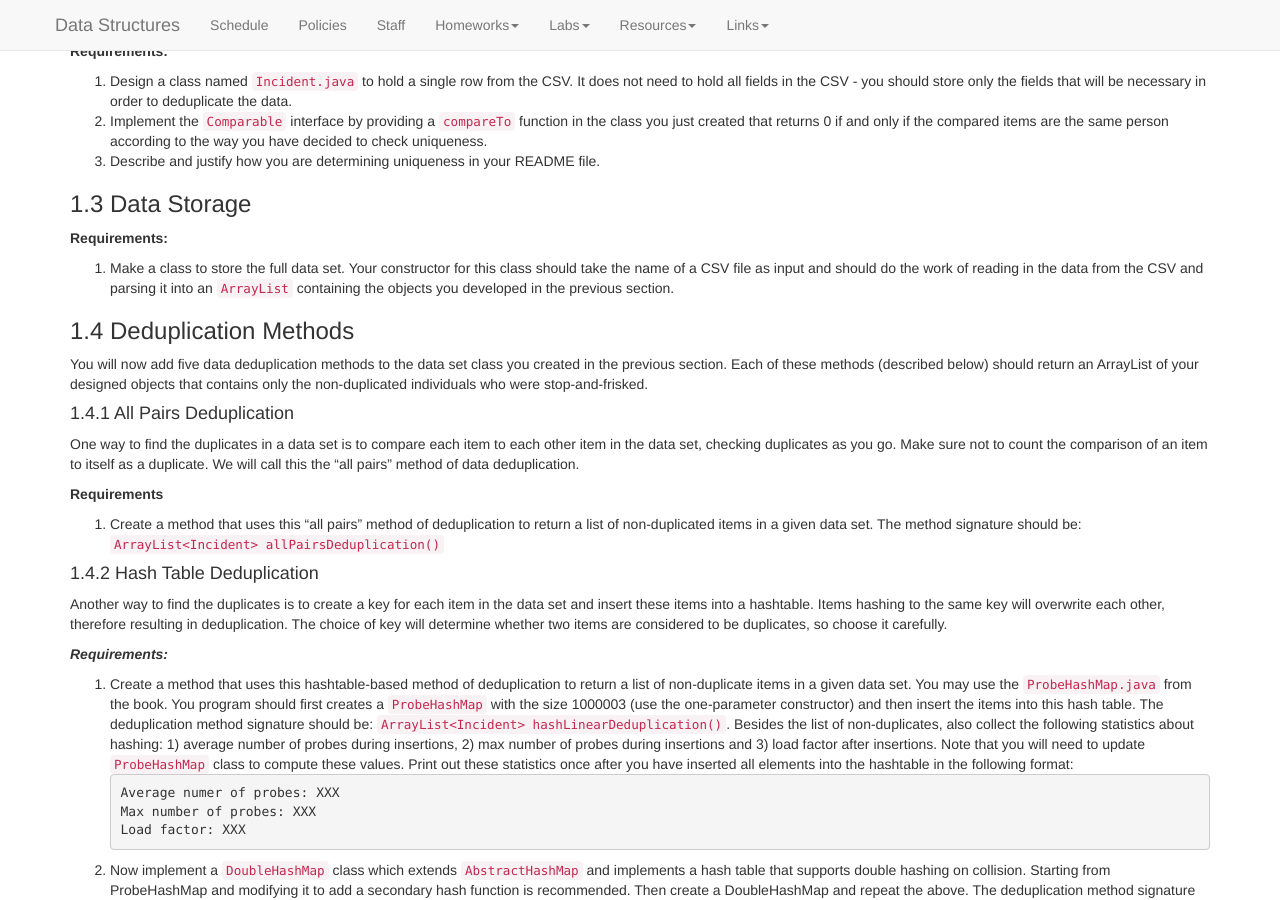
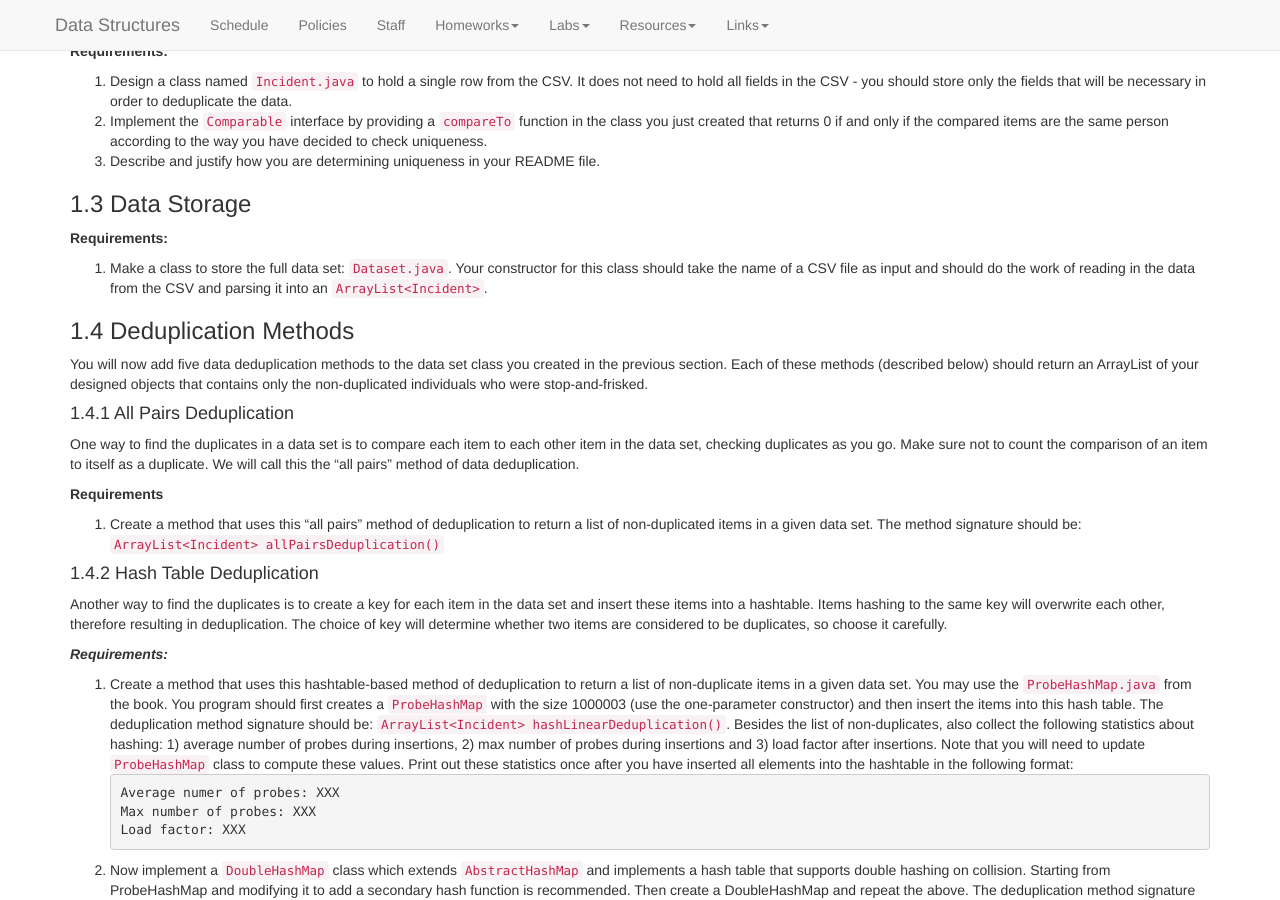
Before and after one commit to kalte0/BMC-CS-151.github.io, a Jekyll site: the page built from hws/HW07.md, in a window 1280 px wide and 900 px high, scrolled down 759 px. Built offline with Jekyll 4.4.1, drawn with Linux system fonts in a browser that asks for light colours; nearby versions of some CDN libraries.

Commit message:
Update HW07.md

```diff
--- a/hws/HW07.md
+++ b/hws/HW07.md
@@ -112,10 +112,9 @@ the same person according to the way you have decided to check uniqueness.
 
 **Requirements:**
 
-1. Make a class to store the full data set. Your constructor for this class should
+1. Make a class to store the full data set: `Dataset.java`. Your constructor for this class should
 take the name of a CSV file as input and should do the work of reading in the
-data from the CSV and parsing it into an `ArrayList` containing the objects
-you developed in the previous section.
+data from the CSV and parsing it into an `ArrayList<Incident>`.
 
 ### 1.4 Deduplication Methods
 You will now add five data deduplication methods to the data set class you created
```
